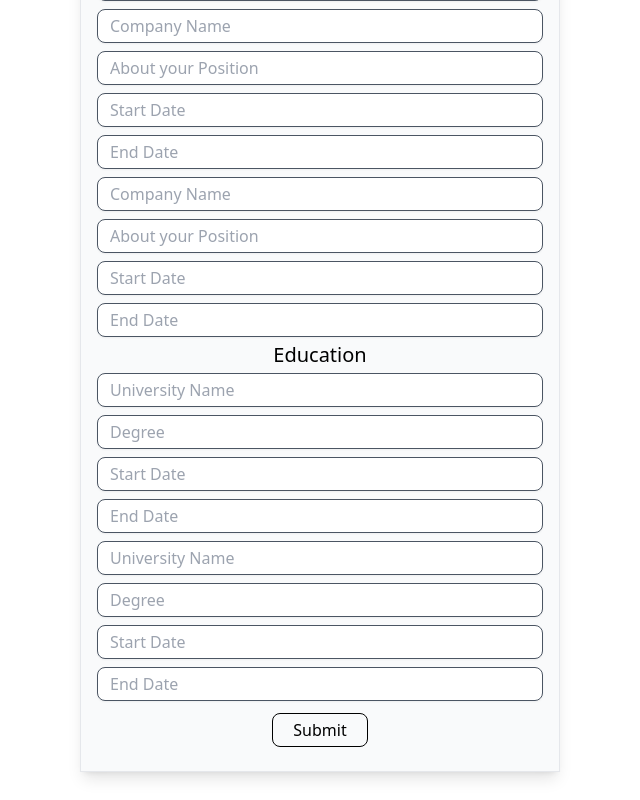
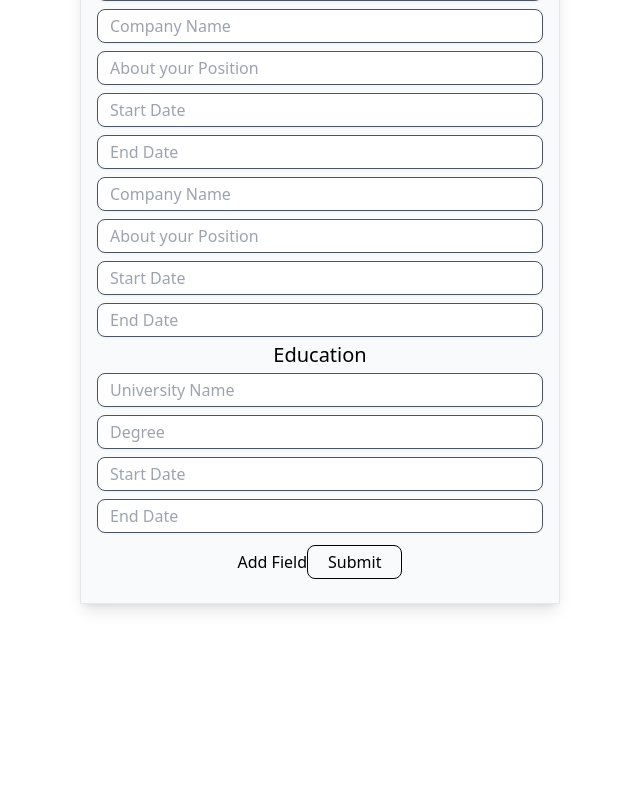
Before and after one commit to gweryf/cv-builder, a React (Vite) app: page / in a window 1280 px wide. Shown: the part 852-1652 px from the top of the page, without its empty margins (0-640 px from the left). After the commit the page ends 1484 px from the top, so only its background shows below. Built offline with nearby package versions, Linux system fonts and the light colour scheme.

Commit message:
added basics to add button for form element

```diff
--- a/src/components/educational.jsx
+++ b/src/components/educational.jsx
@@ -1,12 +1,15 @@
 import React, {useState} from "react";
+function Educational(props) {
+    const [val, setval] = useState({})
+    const handleAdd = ()=>{
 
-function Educational() {
+    }
+
     return(
         <>
-            <input
-                type="text"
-
-            />
+            <button onClick={()=>{handleAdd}}>Add Field</button>
         </>
     )
 }
+
+export default Educational
--- a/src/components/form.jsx
+++ b/src/components/form.jsx
@@ -1,8 +1,10 @@
 import React from "react";
 import { useState } from "react";
+import Educational from "./educational";
 
 function Form({addContract}) {
     const [details, UpdateDetails] = useState({})
+    const [eduid, seteduid] = useState(1)
 
     function handleChange(event) {
         UpdateDetails({...details, [event.target.name]:event.target.value})
@@ -202,35 +204,12 @@ function Form({addContract}) {
                     onChange={handleChange}
                     className=" my-1 w-full border border-gray-600 px-3 py-1 rounded-lg shadow-sm focus:outline-none focus:border-gray-800"
                 /><br/>
-
-                <input
-                    name="university2"
-                    type="text"
-                    placeholder="University Name"
-                    onChange={handleChange}
-                    className=" my-1 w-full border border-gray-600 px-3 py-1 rounded-lg shadow-sm focus:outline-none focus:border-gray-800"
-                /><br/>
-                <input
-                    name="degree2"
-                    type="text"
-                    onChange={handleChange}
-                    placeholder="Degree"
-                    className=" my-1 w-full border border-gray-600 px-3 py-1 rounded-lg shadow-sm focus:outline-none focus:border-gray-800"
-                /><br/>
-                <input
-                    name="coursestart2"
-                    type="text"
-                    placeholder="Start Date"
-                    onChange={handleChange}
-                    className=" my-1 w-full border border-gray-600 px-3 py-1 rounded-lg shadow-sm focus:outline-none focus:border-gray-800"
-                /><br/>
-                <input
-                    name="courseend2"
-                    type="text"
-                    placeholder="End Date"
-                    onChange={handleChange}
-                    className=" my-1 w-full border border-gray-600 px-3 py-1 rounded-lg shadow-sm focus:outline-none focus:border-gray-800"
-                /><br/>
+                <button
+                    onClick={()=>{
+                        Educational(eduid)
+                        seteduid(eduid+1)
+                    }}
+                >Add Field</button>
                 <button type="submit" className=" my-2 rounded-lg border border-black px-5 py-1 transform transition duration-300 hover:scale-110 hover:bg-gray-300">
                     Submit
                 </button>
```
